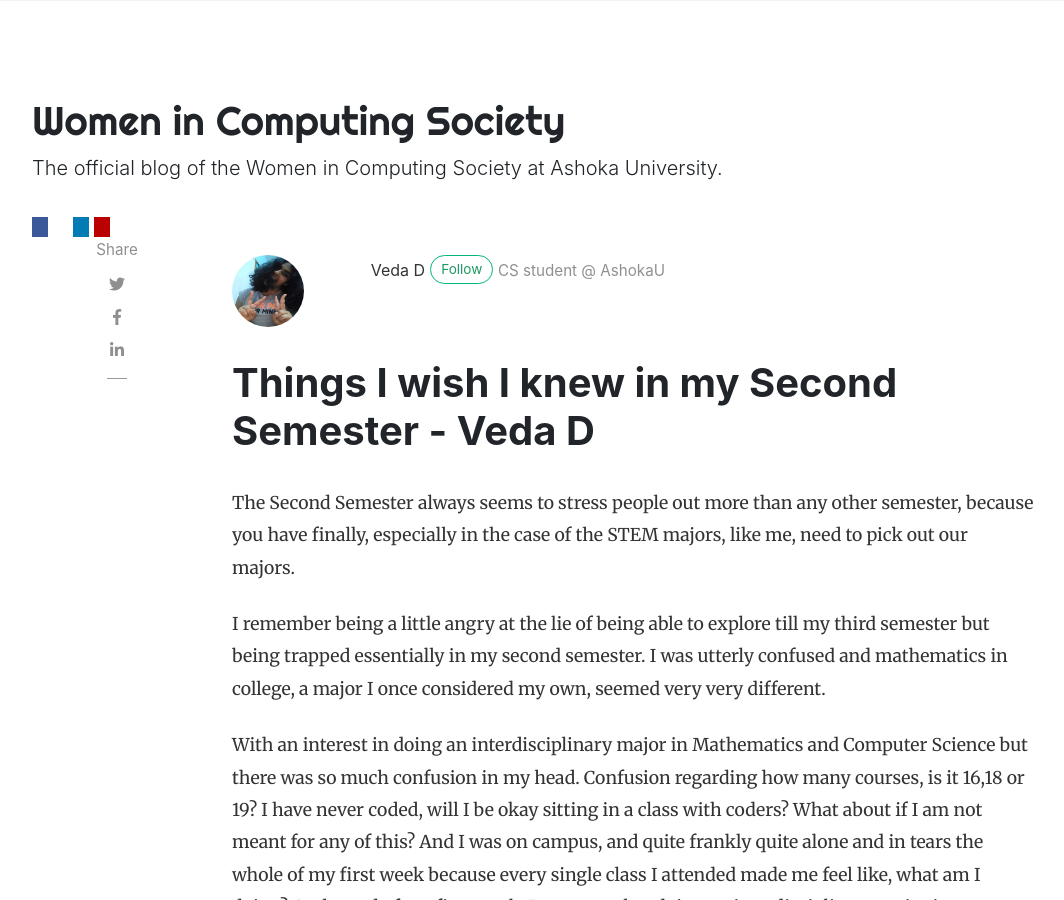
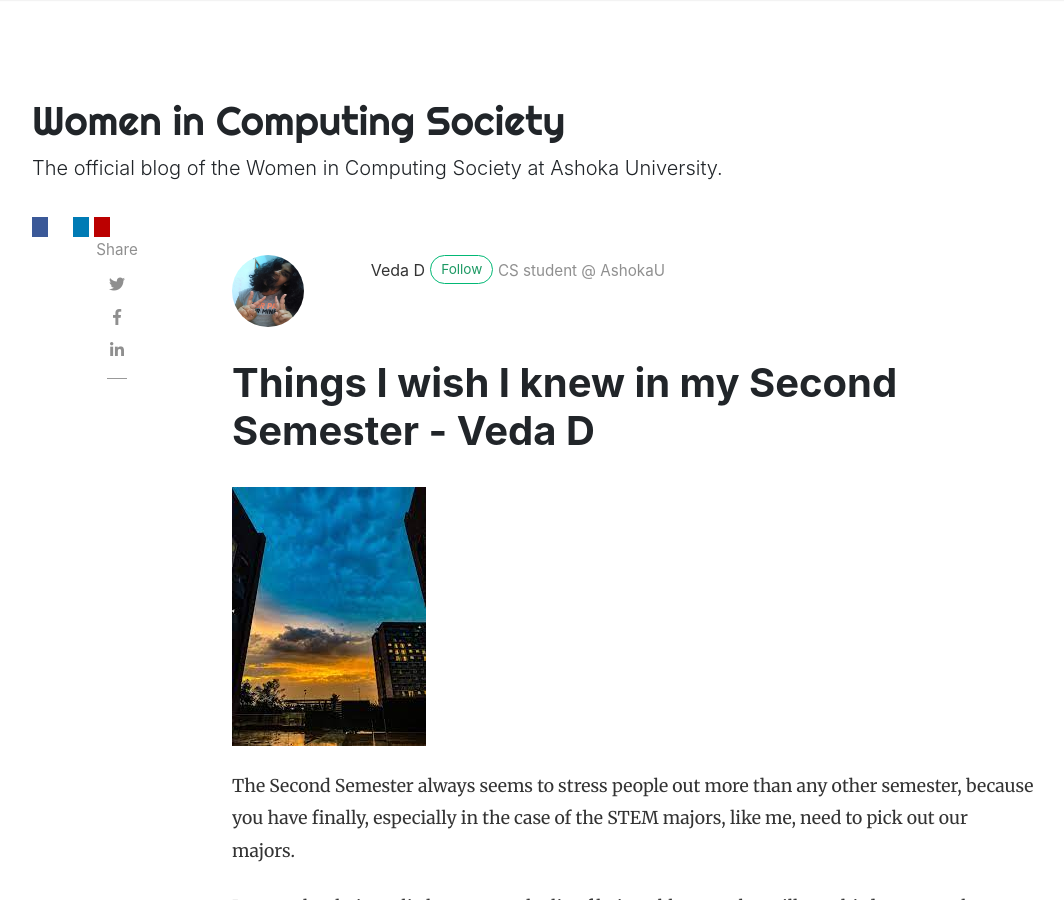
Before and after one commit to wics-ashoka/wics-ashoka.github.io, a Jekyll site: the page built from _posts/2022-05-28-thingiwishiknew-vedad.md, in a window 1280 px wide and 900 px high. Shown: the whole window, without its empty margins (53-1117 px from the left). Built offline with Jekyll 4.4.1, drawn with Linux system fonts in a browser that asks for light colours; nearby versions of some CDN libraries; comment, search, counter and statistics services are not loaded.

Commit message:
Update 2022-05-28-thingiwishiknew-vedad.md

```diff
--- a/_posts/2022-05-28-thingiwishiknew-vedad.md
+++ b/_posts/2022-05-28-thingiwishiknew-vedad.md
@@ -4,7 +4,7 @@ title:  "Things I wish I knew in my Second Semester - Veda D"
 author: veda
 categories: [ Blog ]
 tags: [women in CS, women in STEM, first year struggles, confusion, lack of confidence]
-image:
+image: assets/images/ashokasunset.jpeg
 description: "Things I wish I knew in my Second Semester - Veda D"
 featured: true
 
```
